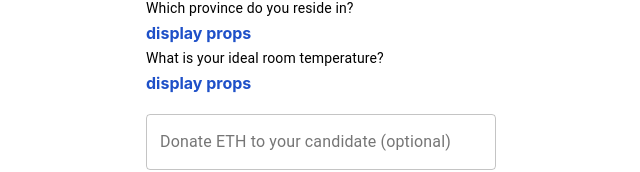
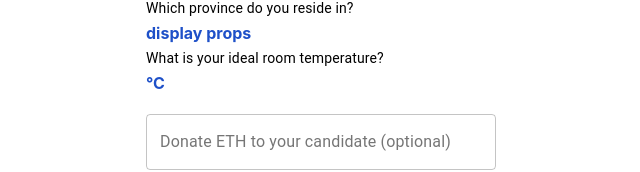
Before and after one commit to mathaip/Fullstack4-final, a React (Create React App) app: page /voting/summary in a window 1280 px wide. Shown: the part 275-447 px from the top of the page, without its empty margins (264-904 px from the left). Built offline with nearby package versions, Linux system fonts and the light colour scheme.

Commit message:
new commit

```diff
--- a/src/App.js
+++ b/src/App.js
@@ -87,7 +87,8 @@ function AppBody() {
       <Route
         exact={true}
         path="/voting/summary"
-        render={() => <SummaryPage />}
+        render={() => <SummaryPage
+          temperature={temperature} />}
       />
       <Route exact={true} path="/" render={() => <LoginPage />} />
     </Switch>
--- a/src/components/summary.js
+++ b/src/components/summary.js
@@ -11,7 +11,7 @@ import DoneAllIcon from "@material-ui/icons/DoneAll";
 function SummaryPage(props) {
   const [metamaskAddr, setMetamaskAddr] = React.useState("");
   const [savedUsername, setSavedUsername] = React.useState("");
-
+  let temperature = props.temperature;
   let history = useHistory();
 
   const onClick = async () => {
@@ -72,7 +72,7 @@ function SummaryPage(props) {
         What is your ideal room temperature?
       </Typography>
       <div className="summary-answers-text" display="block">
-        display props
+         {temperature} °C
       </div>
       <Box m={1} />
       <TextField
```
